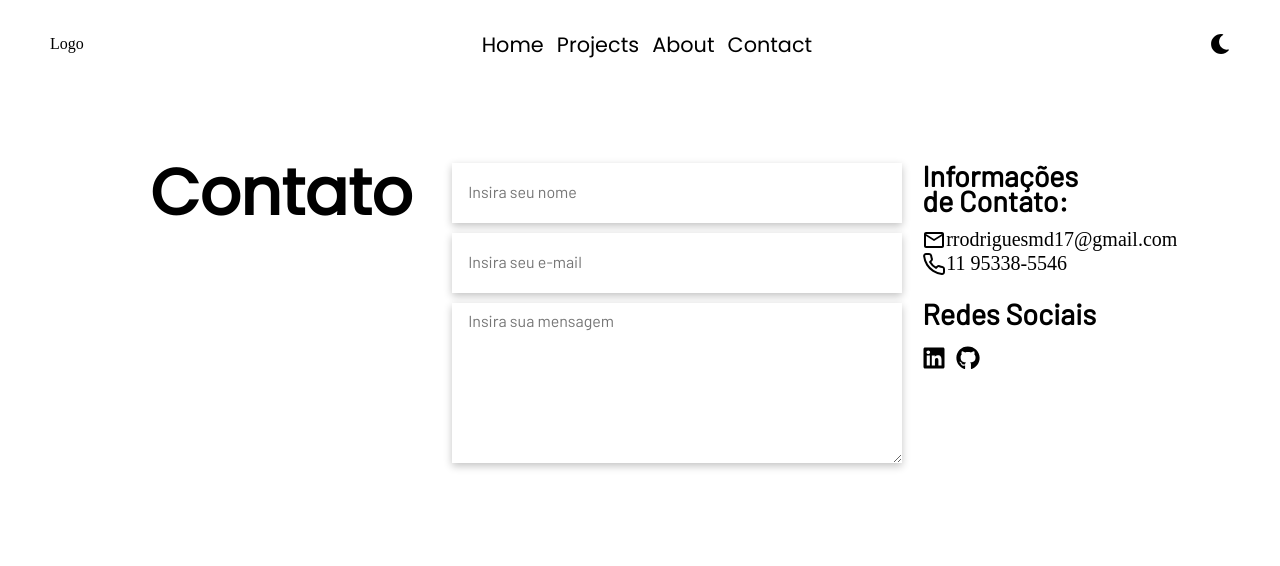
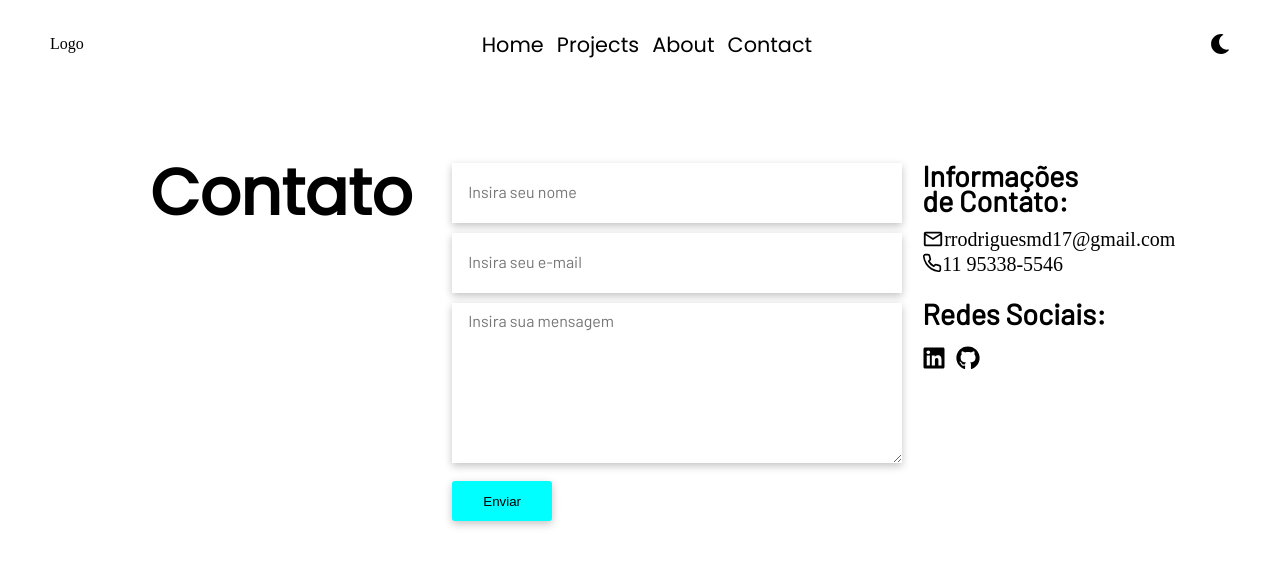
Before and after one commit to rafaelrmdd/portfolio, a React (Create React App) app in the folder frontend/: page /contact in a window 1280 px wide. Shown: the top 566 px of the page. Built offline with nearby package versions, Linux system fonts and the light colour scheme.

Commit message:
EmailJS implemented in 'contato' page's form

```diff
--- a/frontend/package.json
+++ b/frontend/package.json
@@ -3,6 +3,7 @@
   "version": "0.1.0",
   "private": true,
   "dependencies": {
+    "@emailjs/browser": "^4.4.1",
     "@fontsource/barlow": "^5.1.0",
     "@fontsource/poppins": "^5.1.0",
     "@testing-library/jest-dom": "^5.17.0",
--- a/frontend/src/Pages/Contact/index.js
+++ b/frontend/src/Pages/Contact/index.js
@@ -1,3 +1,5 @@
+import React, { useRef } from 'react';
+import emailjs from '@emailjs/browser';
 import Header from "../../components/Header";
 import { ContactContainer, MainContentContainer, Row, Column, InputsContainer, InformationsContainer, InformationsNavItem } from "./styles";
 import { MdOutlineEmail } from "react-icons/md";
@@ -7,6 +9,26 @@ import { CiLinkedin } from "react-icons/ci";
 
 
 const Contact = () => {
+
+    const form = useRef();
+
+    const sendEmail = (e) => {
+      e.preventDefault();
+
+      emailjs
+        .sendForm('contact_service', 'contact_form', form.current, {
+          publicKey: 'ZCcEQd3c22ZpRzxZd',
+        })
+        .then(
+          () => {
+            console.log('SUCCESS!');
+          },
+          (error) => {
+            console.log('FAILED...', error.text);
+          },
+        );
+    };
+
     return(
         <ContactContainer>
             <Header/>
@@ -15,10 +37,11 @@ const Contact = () => {
                     <h1>Contato</h1>
 
                     <Column >
-                        <InputsContainer>
-                            <input type="text" placeholder="Insira seu nome"/>
-                            <input type="text" placeholder="Insira seu e-mail"/>
-                            <textarea placeholder="Insira sua mensagem" />
+                        <InputsContainer ref={form} onSubmit={sendEmail}>
+                            <input type="text" name="user_name" placeholder="Insira seu nome"/>
+                            <input type="email" name="user_email" placeholder="Insira seu e-mail"/>
+                            <textarea name='user_message' placeholder="Insira sua mensagem" />
+                            <button type="submit">Enviar</button>
                         </InputsContainer>
                     </Column>
                     <Column>
@@ -26,14 +49,14 @@ const Contact = () => {
                             <h2>Informações <br/>de Contato:</h2>
 
                             <InformationsNavItem>
-                                <MdOutlineEmail size={24}/><p>rrodriguesmd17@gmail.com</p>
+                                <MdOutlineEmail size={22}/><p>rrodriguesmd17@gmail.com</p>
                             </InformationsNavItem>
 
                             <InformationsNavItem>
-                                <FiPhone size={24}/><p>11 95338-5546</p>
+                                <FiPhone size={20}/><p>11 95338-5546</p>
                             </InformationsNavItem>
 
-                            <h2>Redes Sociais</h2>
+                            <h2>Redes Sociais:</h2>
 
                             <InformationsNavItem>
                                 <a href="https://www.linkedin.com/in/rafaelrmd/"><FaLinkedin size={24} className="linkedin-icon"/></a>
--- a/frontend/src/Pages/Contact/styles.js
+++ b/frontend/src/Pages/Contact/styles.js
@@ -70,10 +70,33 @@ export const Column = styled.div`
 
 `
 
-export const InputsContainer = styled.div`
+export const InputsContainer = styled.form`
     margin: 0 20px 0 40px;
+
     max-width: 450px;
     min-height: 308px;
+
+    button{
+        width: 100px;
+        height: 40px;
+
+        margin-top: 10px;
+
+        background: #00ffff;
+
+        border: none;
+        border-radius: 3px;
+
+        box-shadow: rgba(0, 0, 0, 0.24) 0px 3px 8px;
+
+        &:hover{
+            cursor: pointer;
+
+        }
+    }
+
+
+
 `
 
 export const InformationsContainer = styled.div`
@@ -95,7 +118,7 @@ export const InformationsNavItem = styled.div`
     display: flex;
 
     &:nth-child(3){
-        margin-bottom: 25px;
+        margin: 2px 0 25px 0;
     }
 
     &:last-child{
```
Also changed, not shown: 1 other file (tests, documents, lock files or other folders).
